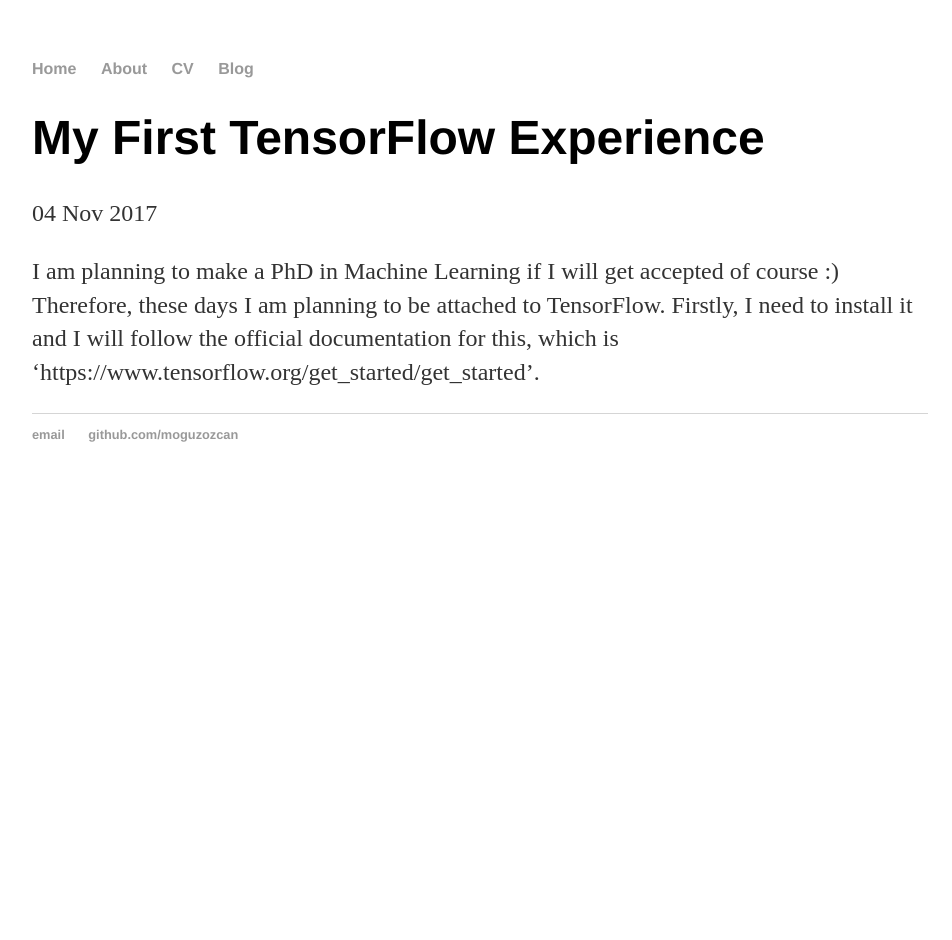
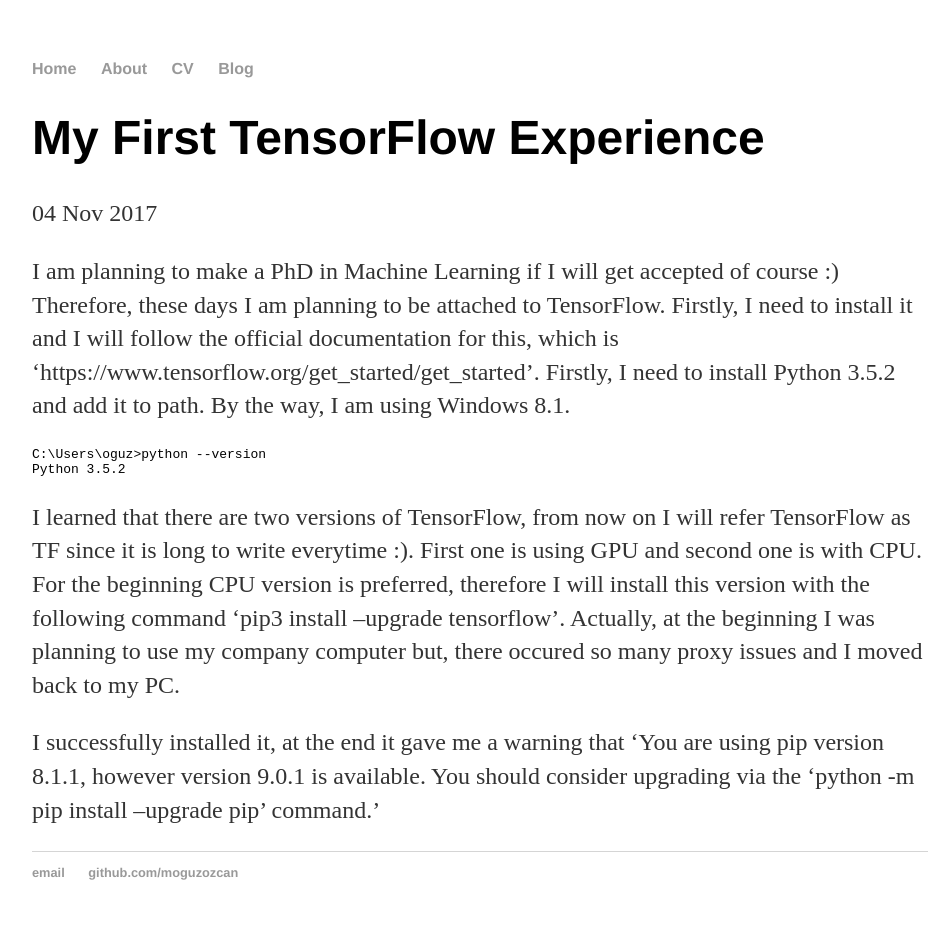
Before and after one commit to moguzozcan/moguzozcan.github.io, a Jekyll site: the page built from _posts/2017-11-04-My-First-TensorFlow-Experience-.md, in a window 1280 px wide. Shown: the whole page, without its empty margins (160-1112 px from the left). Built offline with Jekyll 4.4.1, drawn with Linux system fonts in a browser that asks for light colours; before the commit the page ends 900 px from its top, so only the background shows below that.

Commit message:
Update 2017-11-04-My-First-TensorFlow-Experience-.md

````diff
--- a/_posts/2017-11-04-My-First-TensorFlow-Experience-.md
+++ b/_posts/2017-11-04-My-First-TensorFlow-Experience-.md
@@ -5,4 +5,18 @@
 ---
 
 I am planning to make a PhD in Machine Learning if I will get accepted of course :) Therefore, these days I am planning to be attached to
-TensorFlow. Firstly, I need to install it and I will follow the official documentation for this, which is 'https://www.tensorflow.org/get_started/get_started'.
+TensorFlow. Firstly, I need to install it and I will follow the official documentation for this, which is 'https://www.tensorflow.org/get_started/get_started'. Firstly, I need to install Python 3.5.2 and add it to path. By the way, I am using
+Windows 8.1.
+
+```
+C:\Users\oguz>python --version
+Python 3.5.2
+```
+
+I learned that there are two versions of TensorFlow, from now on I will refer TensorFlow as TF since it is long to write everytime :).
+First one is using GPU and second one is with CPU. For the beginning CPU version is preferred, therefore I will install this version with
+the following command 'pip3 install --upgrade tensorflow'. Actually, at the beginning I was planning to use my company computer but,
+there occured so many proxy issues and I moved back to my PC.
+
+I successfully installed it, at the end it gave me a warning that 'You are using pip version 8.1.1, however version 9.0.1 is available.
+You should consider upgrading via the 'python -m pip install --upgrade pip' command.'
````
